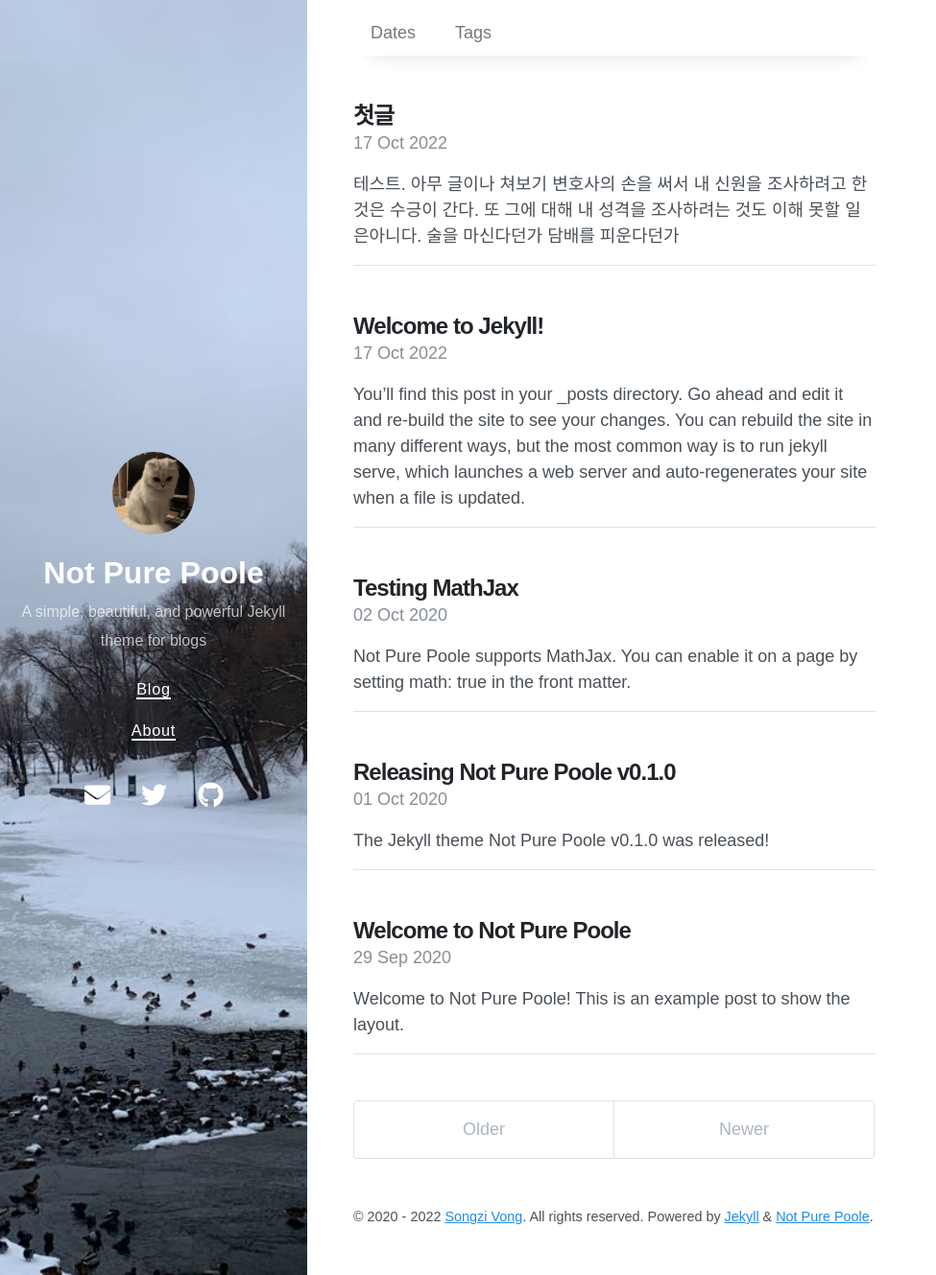
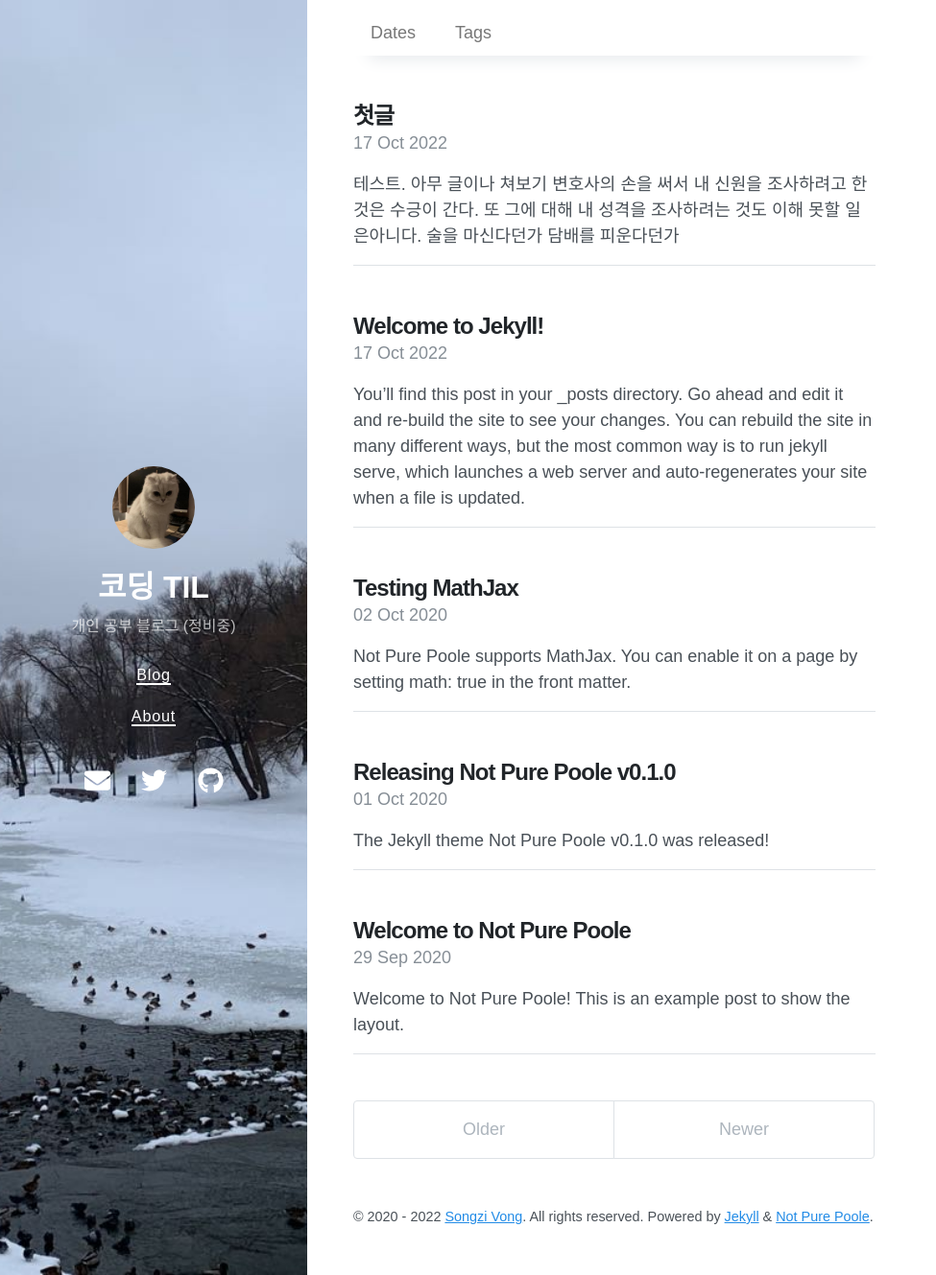
Before and after one commit to leemj98/leemj98.github.io, a Jekyll site: the page built from index.html, in a window 1280 px wide and 1329 px high. Shown: the whole window at 96% size, without its empty margins (0-975 px from the left). Built offline with Jekyll 4.4.1, drawn with Linux system fonts in a browser that asks for light colours; nearby versions of some CDN libraries; the list of posts is cut into pages by our own code.

Commit message:
Update _config.yml

```diff
--- a/_config.yml
+++ b/_config.yml
@@ -1,7 +1,7 @@
 # Setup
-title: Not Pure Poole
-description: A simple, beautiful, and powerful Jekyll theme for blogs
-url: https://vszhub.github.io
+title: 코딩 TIL
+description: 개인 공부 블로그 (정비중)
+url: https://github.com/leemj98
 avatar: /avatar.jpeg
 paginate: 5
 permalink: pretty
@@ -36,7 +36,7 @@ social:
   name: Songzi Vong
   links:
     - https://twitter.com/vszhub
-    - https://github.com/vszhub
+    - https://github.com/leemj98
 google_site_verification: xxxxx
 lang: en
 
```
